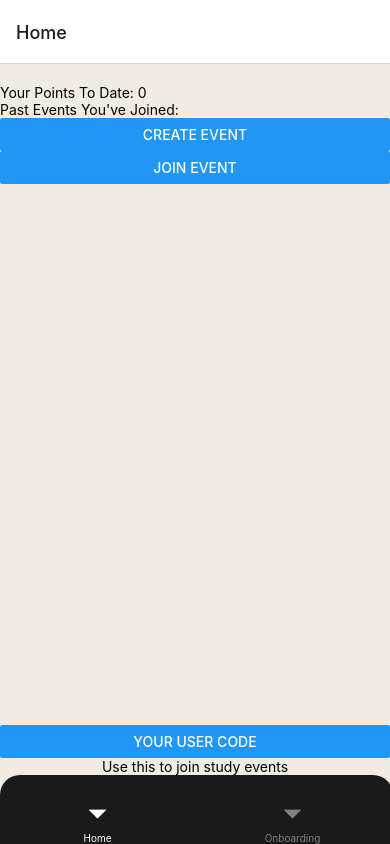
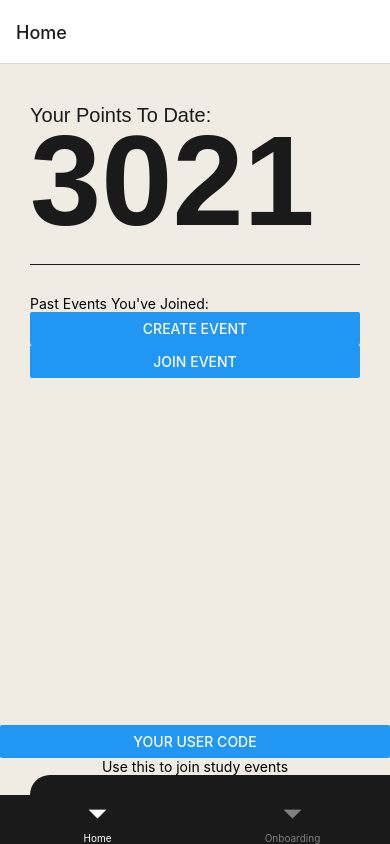
Before and after one commit to olegv101/neurosityMPfocus, a React Native app: screen /Home in a window 390 px wide. Built offline with nearby package versions, Linux system fonts and the light colour scheme.

Commit message:
add homepage styles partial

```diff
--- a/src/screens/HomePage.js
+++ b/src/screens/HomePage.js
@@ -30,9 +30,12 @@ const HomePage = ({ navigation }) => {
     };
 
     return (
-        <View style={styles.container}>
-            <Text>Your Points To Date: 0</Text>
+        <View style={[styles.container, { padding: 30 }]}>
+            <Text style={[styles.text, { fontSize: 20, fontWeight: '300' }]}>Your Points To Date:</Text>
+            <Text style={[styles.text, { fontSize: 128, fontWeight: 600, marginTop: -20 }]}>3021</Text>
+            <View style={{ width: '100%', height: 1, backgroundColor: '#1A1A1A', marginBottom: 30, marginTop: 10 }}></View>
             <Text>Past Events You've Joined:</Text>
+
             <View>
                 <Button
                     title="Create Event"
@@ -73,20 +76,25 @@ const HomePage = ({ navigation }) => {
                 onRequestClose={handleCloseModal}
             >
                 <TouchableOpacity
-                    style={{ flex: 1, justifyContent: 'center', alignItems: 'center', backgroundColor: 'rgba(0,0,0,0.5)' }}
+                    style={{ flex: 1, justifyContent: 'center', alignItems: 'center' }}
                     activeOpacity={1} // Keep the child elements responsive by setting the opacity to 1
                     onPressOut={handleCloseModal} // Close modal when pressing outside the modal content
                 >
                     {/* This inner View stops the touch propagation */}
-                    <View style={[styles.modalView, {}]} onStartShouldSetResponder={() => true}>
-                        <Text>Show User Code</Text>
-                        <Text>to join study sessions</Text>
-                        <Text>828221</Text>
-                        <Button title="Close" onPress={handleCloseModal} />
+                    <View style={[styles.modalView, { backgroundColor: '#1A1A1A', height: 300 }]} onStartShouldSetResponder={() => true}>
+                        <Text style = {[styles.text, {color: 'white', marginTop: -5}]}>Your User Code</Text>
+                        <Text style = {[styles.text, {color: 'white', fontSize: 14, marginTop: 0}]}>to join study sessions</Text>
+                        <Text style={[styles.text, { fontSize: 80, color: 'white' }]}>828221</Text>
+                        <TouchableOpacity style={[styles.blackFilledButton, { marginBottom: 25, backgroundColor: '#F0ECE4' }]} onPress={handleCloseModal}>
+                            <Text style={[styles.text, { textAlign: 'center', fontSize: 20, fontWeight: 600, paddingTop: 9 }]}>
+                                Copy / Share
+                            </Text>
+                        </TouchableOpacity>
+
                     </View>
                 </TouchableOpacity>
             </Modal>
-            <View style = {[styles.fakeBottomNav, {marginTop: 10}]}></View>
+            <View style={[styles.fakeBottomNav, { marginTop: 10 }]}></View>
         </View>
     );
 };
--- a/src/screens/LoginScreen.js
+++ b/src/screens/LoginScreen.js
@@ -2,15 +2,18 @@ import React, { useState } from 'react';
 import { View, Text, TextInput, Button } from 'react-native';
 import styles from '../styles/StyleSheet';
 import { TouchableOpacity } from 'react-native';
+import { useNavigation } from '@react-navigation/native';
 
 
 const LoginScreen = () => {
+    const navigation = useNavigation();
     const [username, setUsername] = useState('');
     const [password, setPassword] = useState('');
 
     const handleLogin = () => {
-        // Handle login logic here
+        navigation.navigate('HomeStack', { screen: 'HomePage' });
     };
+
 
     return (
         <View style={[styles.container, { paddingHorizontal: 20, }]}>
--- a/src/styles/StyleSheet.js
+++ b/src/styles/StyleSheet.js
@@ -82,13 +82,10 @@ export const styles = StyleSheet.create({
         alignSelf: 'center',
     },
     text: {
-    fontFamily: 'InterTight-VariableFont_wght', // Make sure the name matches the actual font name, not the filename
-    fontSize: 20,
-    },
-    text: {
-        color: 'black',
+        color: '#1A1A1A',
         marginTop: 10,
         fontFamily: 'sans-serif',
+        fontSize: 20,
     }
 });
 
```
